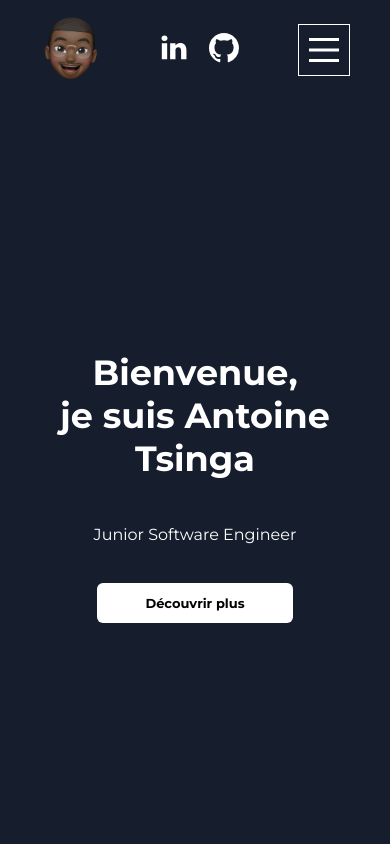
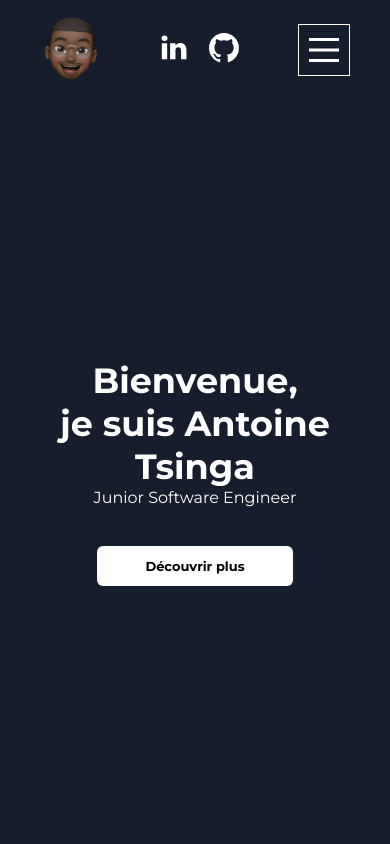
Before and after one commit to antoineTsinga/portfolio, a React (Create React App) app: page / in a window 390 px wide. Shown: the top 844 px of the page. Built offline with nearby package versions, Linux system fonts and the light colour scheme.

Commit message:
fix scroll smooth bux on mobile device

```diff
--- a/src/App.css
+++ b/src/App.css
@@ -1,5 +1,9 @@
 @import url('https://fonts.googleapis.com/css2?family=Josefin+Sans:wght@400;700&family=Montserrat:wght@400;700&display=swap');
 
+*, ::before, ::after {
+  padding: 0;
+  margin: 0;
+}
 
 .App {
   font-family: 'Montserrat', sans-serif;
@@ -7,15 +11,7 @@
   color: #ffffff;
   margin: 0;
   padding: 0;
-  height: 100vh;
-  overflow-y:scroll;
-  scroll-behavior: smooth;
-  /* overflow: hidden; */
-  /* width: 100%; */
-  /* background-image: url('/background.svg');
-  background-size: cover;
-  background-position: center;
-  background-repeat: no-repeat;  */
+  overflow: hidden;
 }
 
 
--- a/src/index.css
+++ b/src/index.css
@@ -13,6 +13,6 @@ code {
 }
 
 
-.html{
-
+html {
+  scroll-behavior: smooth;
 }
```
